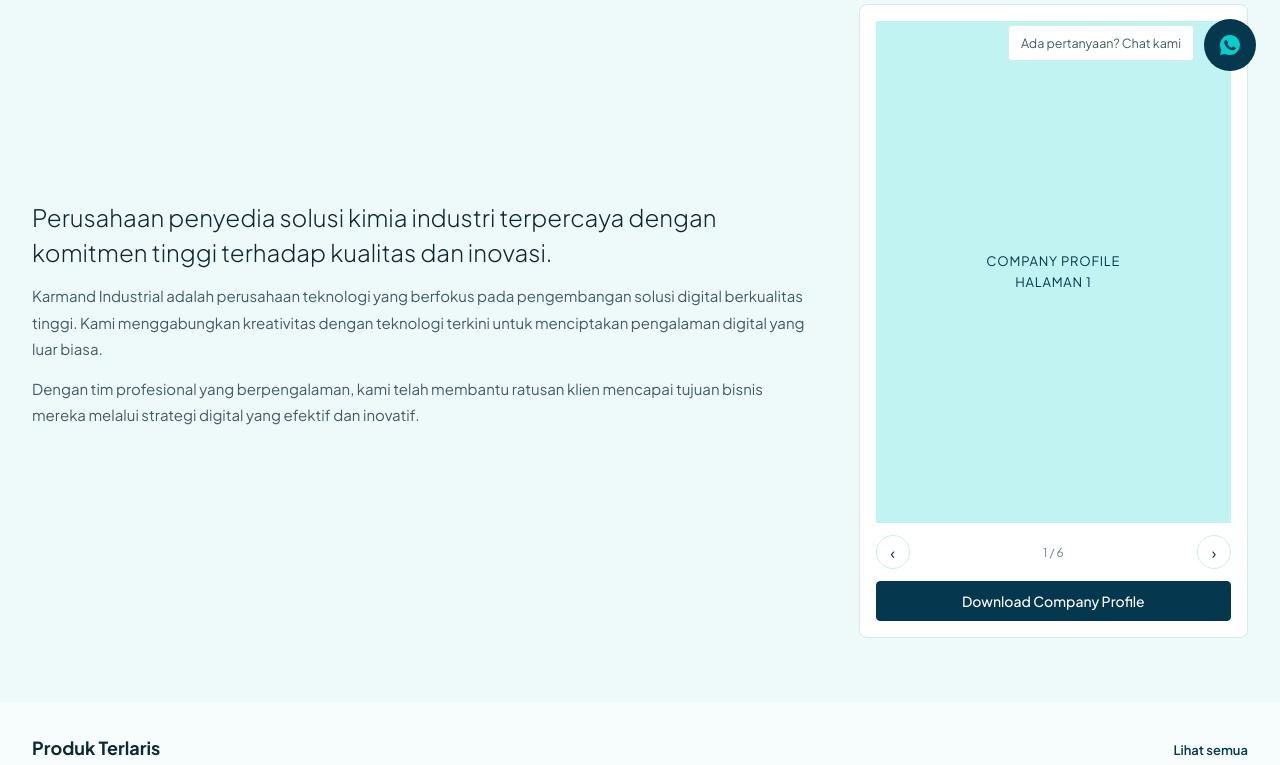
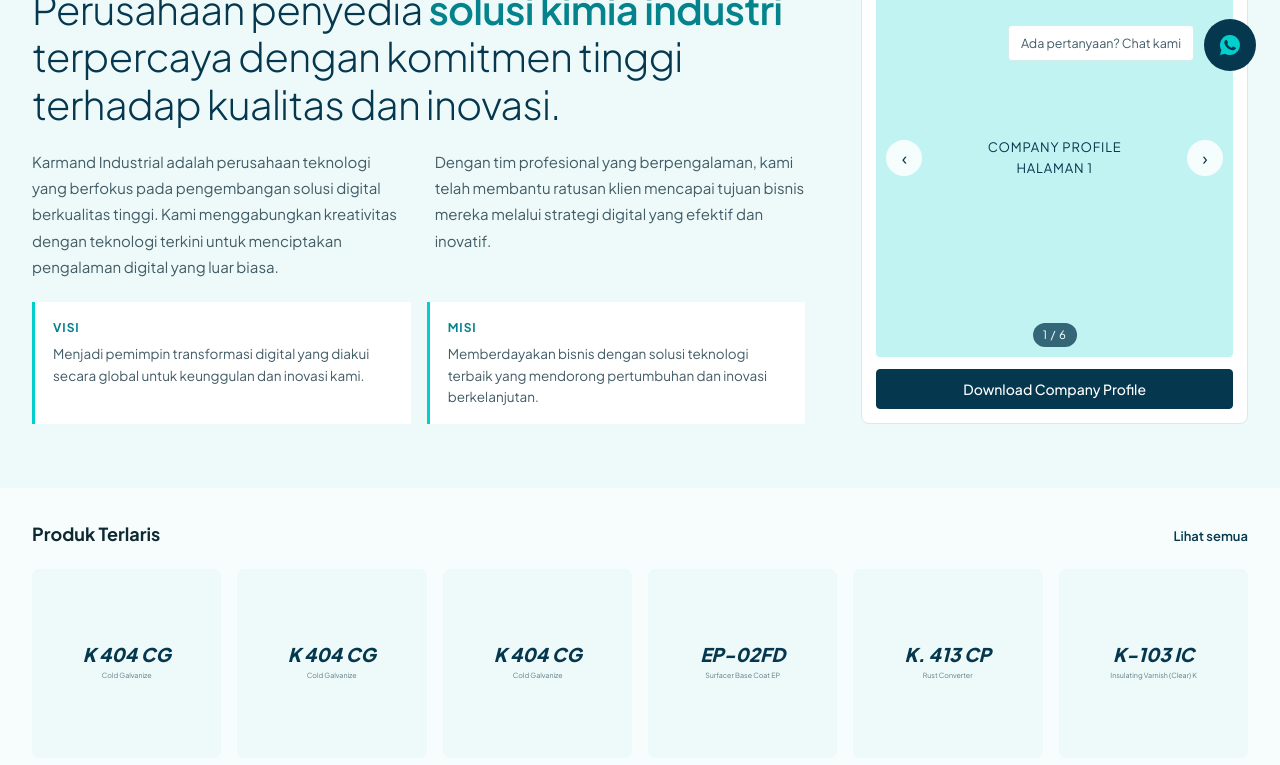
Before and after one commit to KonekkoNekko/karmand-mockup, a plain HTML site: page index.html in a window 1280 px wide. Shown: the part 705-1470 px from the top of the page. Drawn offline with Linux system fonts and the light colour scheme.

Commit message:
fix: 2-column footer, Tentang Kami typography with overlaid preview controls

```diff
--- a/css/site.css
+++ b/css/site.css
@@ -232,14 +232,23 @@ ul{list-style:none}
 
 /* Tentang Kami: 2/3 text, 1/3 company profile preview slider */
 #tentang{scroll-margin-top:72px}
-.about2{display:grid;grid-template-columns:2fr 1fr;gap:48px;align-items:center}
-.about2 p{color:var(--ink-2);font-size:15px;line-height:1.75;margin-bottom:14px}
-.about2 .lead{font-size:24px;font-weight:300;line-height:1.45;color:var(--ink)}
-.cp{background:#fff;border:1px solid var(--line);border-radius:var(--r-img);padding:16px}
-.cp .pg{aspect-ratio:1/1.414;background:var(--p8);display:grid;place-items:center;color:var(--p1);font-size:13px;letter-spacing:.06em;text-align:center}
-.cp .ctl{display:flex;justify-content:space-between;align-items:center;margin:12px 0;font-size:12px;color:var(--ink-3)}
-.cp .ctl button{width:34px;height:34px;border-radius:50%;border:1px solid var(--line);background:#fff;cursor:pointer;font-size:16px;color:var(--p1)}
-.cp .ctl button:hover{border-color:var(--p1)}
+.about2{display:grid;grid-template-columns:2fr 1fr;gap:56px;align-items:stretch}
+.atext{display:flex;flex-direction:column;gap:22px}
+.atext .eyebrow{color:var(--p3);font-weight:600}
+.about2 .lead{font-size:40px;font-weight:300;line-height:1.18;letter-spacing:-.02em;color:var(--p1)}
+.about2 .lead em{font-style:normal;font-weight:600;color:var(--p3)}
+.acols{column-count:2;column-gap:32px}
+.acols p{color:var(--ink-2);font-size:15px;line-height:1.75;margin-bottom:12px;break-inside:avoid}
+.vm{display:grid;grid-template-columns:1fr 1fr;gap:16px;margin-top:auto}
+.vm div{background:#fff;border-left:3px solid var(--p5);padding:16px 18px}
+.vm b{display:block;font-size:12px;text-transform:uppercase;letter-spacing:.08em;color:var(--p3);margin-bottom:6px}
+.vm p{font-size:13.5px;color:var(--ink-2);line-height:1.6}
+.cp{background:#fff;border:1px solid var(--line);border-radius:var(--r-img);padding:14px;display:flex;flex-direction:column;gap:12px}
+.cp .pg{position:relative;flex:1;min-height:320px;background:var(--p8);display:grid;place-items:center;color:var(--p1);font-size:13px;letter-spacing:.06em;text-align:center;border-radius:var(--r);user-select:none}
+.cp .pg button{position:absolute;top:50%;transform:translateY(-50%);width:36px;height:36px;border-radius:50%;border:0;background:rgba(255,255,255,.85);cursor:pointer;font-size:18px;color:var(--p1)}
+.cp .pg button:hover{background:#fff}
+.cp .nav-l{left:10px}.cp .nav-r{right:10px}
+.cp .pill{position:absolute;bottom:10px;left:50%;transform:translateX(-50%);background:rgba(5,55,78,.75);color:#fff;font-size:11.5px;padding:3px 10px;border-radius:99px}
 .cp .btn{width:100%}
 
 /* page header: cyan band, full bleed */
@@ -275,7 +284,8 @@ ul{list-style:none}
 
 /* footer: navy, white text */
 .ftr{background:var(--p1);color:#fff;margin-top:48px}
-.ftr .cols{display:grid;grid-template-columns:1.2fr 1fr 1.2fr;gap:56px;padding:48px 0 36px}
+.ftr .cols{display:grid;grid-template-columns:1fr 1fr;gap:64px;padding:48px 0 36px}
+.ftr .clist{display:flex;flex-wrap:wrap;gap:4px 20px}
 .ftr .cols>*{min-width:0}
 .ftr .logo img{height:32px;margin-bottom:14px}
 .ftr p{font-size:13px;color:rgba(255,255,255,.8);line-height:1.7}
@@ -299,7 +309,10 @@ ul{list-style:none}
   .hero{height:440px}
   .slide h1{font-size:28px}
   .about2,.krow{grid-template-columns:1fr}
-  .about2 .lead{font-size:19px}
+  .about2 .lead{font-size:28px}
+  .acols{column-count:1}
+  .vm{grid-template-columns:1fr}
+  .cp .pg{min-height:0;aspect-ratio:1/1.3}
   .krow .cover{aspect-ratio:16/9}
   .krow .act{justify-content:stretch}.krow .act .btn{width:100%}
   .jgrid{grid-template-columns:repeat(2,1fr);gap:14px}
--- a/index.html
+++ b/index.html
@@ -9,7 +9,6 @@
 <div class="hero" id="hero" aria-label="Hero slide"></div>
 
 <section class="frame" id="tentang" style="background:var(--surface)"><div class="wrap">
- <h2 class="h-frame" style="margin-bottom:20px">Tentang Kami</h2>
  <div class="about2" id="about"></div>
 </div></section>
 
--- a/js/site.js
+++ b/js/site.js
@@ -87,8 +87,8 @@
   var q = encodeURIComponent(S.address);
   var ext = ' target="_blank" rel="noopener"';
   $('#ftr').outerHTML = '<footer class="ftr"><div class="wrap"><div class="cols">' +
-    '<div><div class="logo"><img src="assets/logo-white.png" alt="' + esc(S.name) + '"></div><p>Penyedia solusi kimia industri: cold galvanize, coating, chemical maintenance, water treatment, dan FRP.</p><p style="margin-top:12px">' + esc(S.hours) + '<br>' + esc(S.hoursWeekend) + '</p></div>' +
-    '<div><h4>Kontak</h4><div class="clist"><a href="tel:' + esc(S.phone.replace(/\s/g, '')) + '">' + esc(S.phone) + '</a><a href="mailto:' + esc(S.email) + '">' + esc(S.email) + '</a><a href="' + wa() + '"' + ext + '>WhatsApp</a><a href="' + esc(S.facebook) + '"' + ext + '>Facebook</a><a href="' + esc(S.tiktok) + '"' + ext + '>TikTok</a></div></div>' +
+    '<div><div class="logo"><img src="assets/logo-white.png" alt="' + esc(S.name) + '"></div><p>Penyedia solusi kimia industri: cold galvanize, coating, chemical maintenance, water treatment, dan FRP.</p><p style="margin-top:12px">' + esc(S.hours) + '<br>' + esc(S.hoursWeekend) + '</p>' +
+    '<h4 style="margin-top:24px">Kontak</h4><div class="clist"><a href="tel:' + esc(S.phone.replace(/\s/g, '')) + '">' + esc(S.phone) + '</a><a href="mailto:' + esc(S.email) + '">' + esc(S.email) + '</a><a href="' + wa() + '"' + ext + '>WhatsApp</a><a href="' + esc(S.facebook) + '"' + ext + '>Facebook</a><a href="' + esc(S.tiktok) + '"' + ext + '>TikTok</a></div></div>' +
     '<div><h4>Lokasi</h4><div class="map"><iframe title="Peta lokasi Karmand" loading="lazy" src="https://www.google.com/maps?q=' + q + '&output=embed"></iframe></div><p>' + esc(S.address) + '</p></div>' +
     '</div><div class="copy"><span>&copy; 2026 ' + esc(S.name) + '</span><span>' + esc(S.domain) + ' &middot; mockup, foto dan dokumen masih placeholder</span></div></div></footer>';
 
@@ -172,12 +172,15 @@
     $('#partners').innerHTML = activePartners.map(function (p) { return '<span>' + esc(p) + '</span>'; }).join('');
     $('#top').innerHTML = prods.slice(0, 6).map(pcard).join('');
     var ab = D.aboutFull || {};
-    $('#about').innerHTML = '<div><p class="lead">' + esc(D.about) + '</p>' + [ab.main_description, ab.secondary_description].filter(Boolean).map(function (x) { return '<p>' + esc(x) + '</p>'; }).join('') + '</div>' +
-      '<div class="cp"><div class="pg" id="cp-pg"></div><div class="ctl"><button type="button" id="cp-prev" aria-label="Halaman sebelumnya">&lsaquo;</button><span id="cp-n"></span><button type="button" id="cp-next" aria-label="Halaman berikutnya">&rsaquo;</button></div>' +
+    $('#about').innerHTML = '<div class="atext"><div class="eyebrow">Tentang Kami &middot; ' + esc(S.tagline) + '</div>' +
+      '<p class="lead">' + esc(D.about).replace('solusi kimia industri', '<em>solusi kimia industri</em>') + '</p>' +
+      '<div class="acols">' + [ab.main_description, ab.secondary_description].filter(Boolean).map(function (x) { return '<p>' + esc(x) + '</p>'; }).join('') + '</div>' +
+      '<div class="vm">' + [['Visi', ab.vision], ['Misi', ab.mission]].filter(function (x) { return x[1]; }).map(function (x) { return '<div><b>' + x[0] + '</b><p>' + esc(x[1]) + '</p></div>'; }).join('') + '</div></div>' +
+      '<div class="cp"><div class="pg" id="cp-pg"><span id="cp-txt"></span><button type="button" class="nav-l" id="cp-prev" aria-label="Halaman sebelumnya">&lsaquo;</button><button type="button" class="nav-r" id="cp-next" aria-label="Halaman berikutnya">&rsaquo;</button><span class="pill" id="cp-n"></span></div>' +
       '<a class="btn" href="#pdf" data-pdf="profile" data-na="File PDF company profile disediakan client">Download Company Profile</a></div>';
     // shortcut: 6 placeholder pages; render real PDF pages (e.g. pdf.js) once the client sends the file
     var cpN = 6, cpI = 0;
-    var cpGo = function (n) { cpI = (n + cpN) % cpN; $('#cp-pg').innerHTML = 'COMPANY PROFILE<br>HALAMAN ' + (cpI + 1); $('#cp-n').textContent = (cpI + 1) + ' / ' + cpN; };
+    var cpGo = function (n) { cpI = (n + cpN) % cpN; $('#cp-txt').innerHTML = 'COMPANY PROFILE<br>HALAMAN ' + (cpI + 1); $('#cp-n').textContent = (cpI + 1) + ' / ' + cpN; };
     $('#cp-prev').onclick = function () { cpGo(cpI - 1); };
     $('#cp-next').onclick = function () { cpGo(cpI + 1); };
     var tx = null;
```
